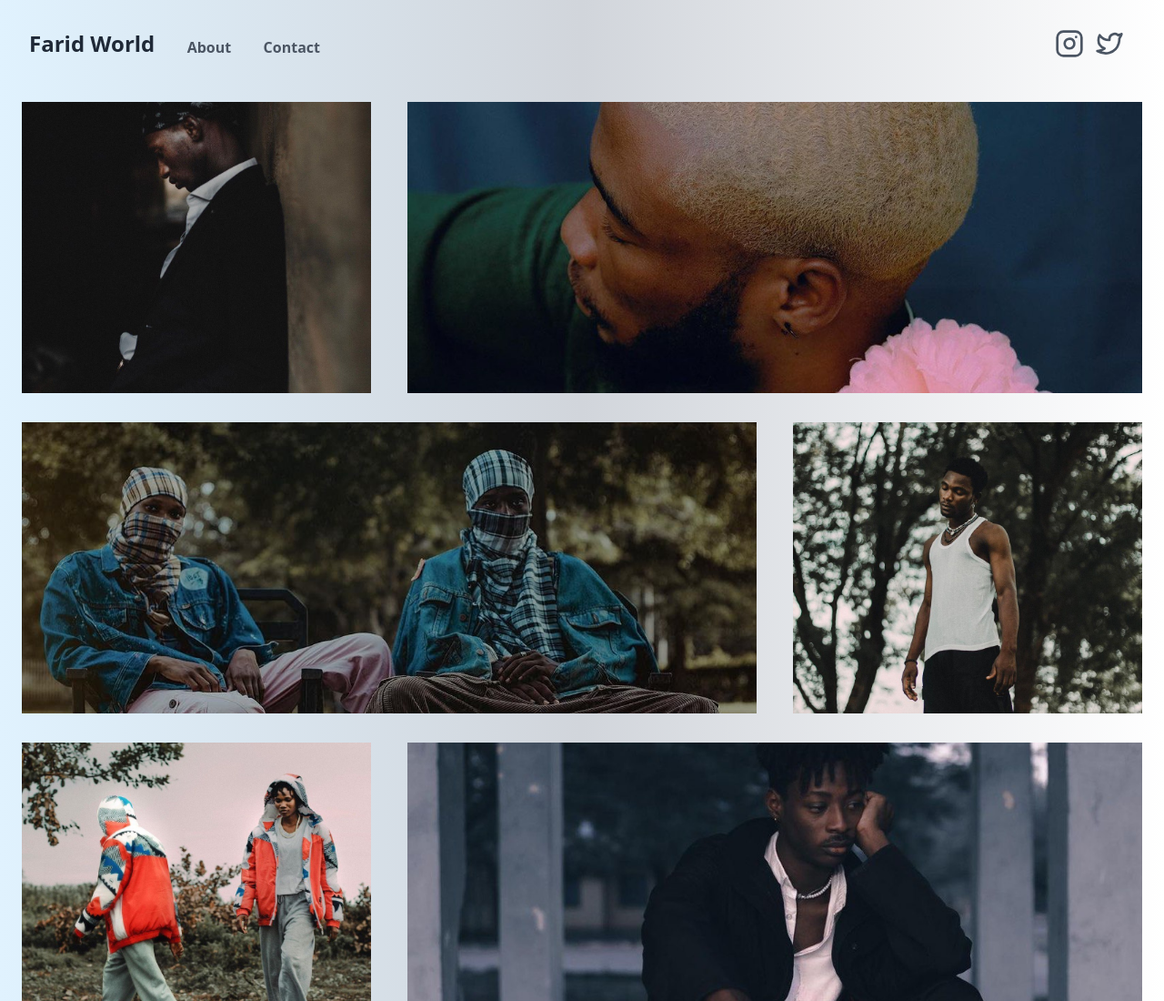
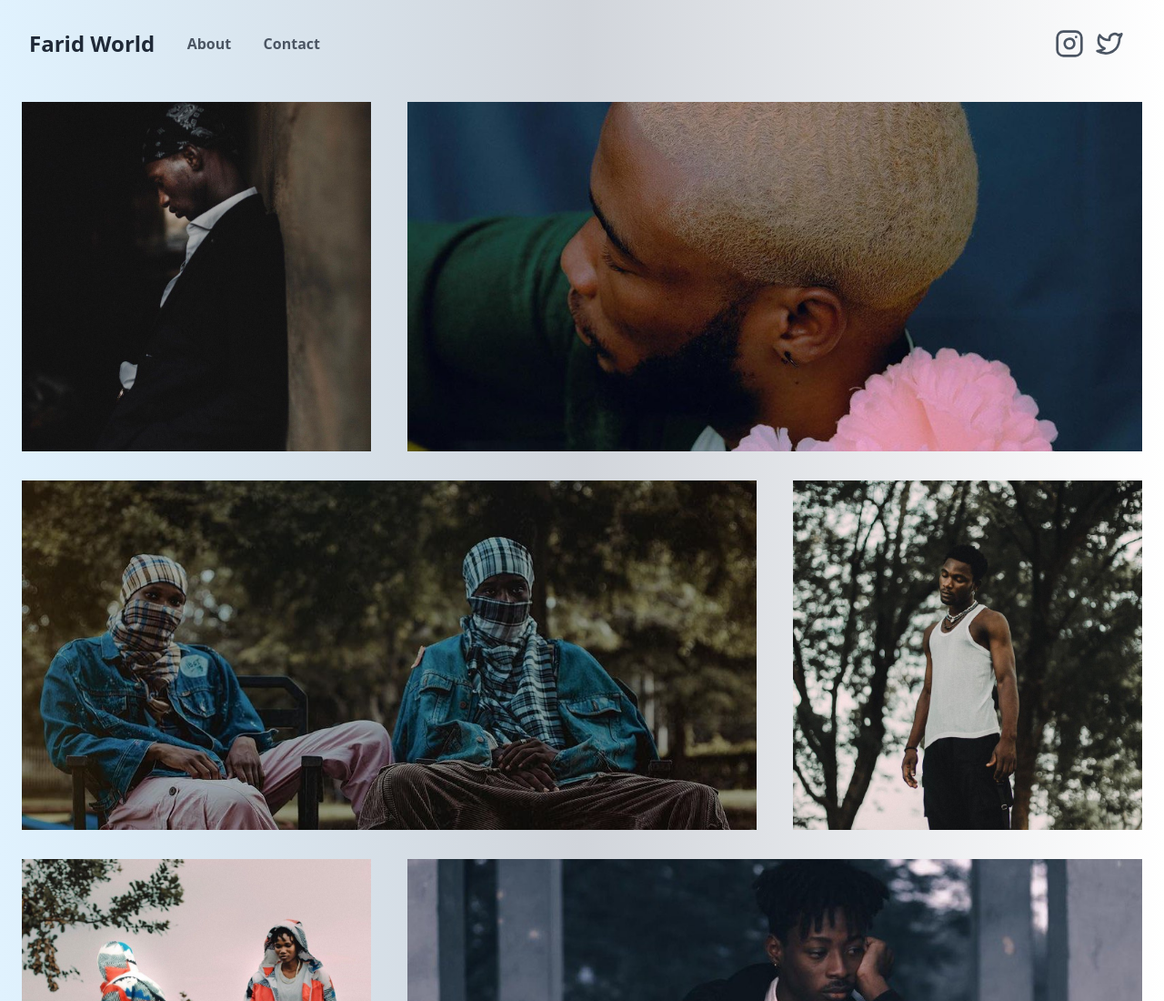
Before and after one commit to Gcom1220/Photography-Site, a plain HTML site: page index.html in a window 1280 px wide. Shown: the top 1100 px of the page at 91% size. Drawn offline with nearby package versions, Linux system fonts and the light colour scheme.

Commit message:
finishes

```diff
--- a/index.html
+++ b/index.html
@@ -11,7 +11,7 @@
       <!--content wrapper-->
       <div class="p-8 flex items-end justify-between">
         <div class="w-60 md:w-80">
-          <nav class="flex justify-between items-end">
+          <nav class="flex justify-between items-center">
             <a
               href="index.html"
               class="font-bold text-xl md:text-2xl text-gray-800"
@@ -22,7 +22,7 @@
             >About</a>
             <a
               href="contact.html"
-              class="font-bold text-sm hover:text-base md:text-base md:hover:text-lg hover:text-gray-800"
+              class="font-bold text-sm hover:text-base md:text-base md:hover:text-92 hover80ext-gray-800"
             >Contact</a>
           </nav>
         </div>
@@ -79,14 +79,14 @@
           <img
             src="images/vision.jpg"
             alt="vision"
-            class="image-one w-full h-64 sm:h-80 object-cover"
+            class="image-one w-full h-96 object-cover"
           />
         </div>
         <div class="hover:shadow-xl my-4 md:col-span-2">
           <img
             src="images/seeds.jpg"
             alt="seeds"
-            class="image-one-right w-full h-64 sm:h-80 object-cover"
+            class="image-one-right w-full h-96 object-cover"
           />
         </div>
       </div>
@@ -98,14 +98,14 @@
           <img
             src="images/mania.jpg"
             alt="mania"
-            class="image-two w-full h-64 sm:h-80 object-cover"
+            class="image-two w-full h-96 object-cover"
           />
         </div>
         <div class="hover:shadow-xl my-4">
           <img
             src="images/grace.jpg"
             alt="grace"
-            class="image-two-right w-full h-64 sm:h-80 object-cover"
+            class="image-two-right w-full h-96 object-cover"
           />
         </div>
       </div>
@@ -117,14 +117,14 @@
           <img
             src="images/outwest.jpg"
             alt="outwest"
-            class="image-three w-full h-64 sm:h-80 object-cover"
+            class="image-three w-full h-96 object-cover"
           />
         </div>
         <div class=".container hover:shadow-xl my-4 md:col-span-2">
           <img
             src="images/2021II.jpg"
             alt="2021II"
-            class="image-three-right w-full h-64 sm:h-80 object-cover"
+            class="image-three-right w-full h-96 object-cover"
           />
         </div>
       </div>
@@ -136,14 +136,14 @@
           <img
             src="images/playground.jpg"
             alt="playground"
-            class="image-four w-full h-64 sm:h-80 object-cover"
+            class="image-four w-full h-96 object-cover"
           />
         </div>
         <div class="hover:shadow-xl my-4">
           <img
             src="images/2021.jpg"
             alt="2021"
-            class="image-four-right w-full h-64 sm:h-80 object-cover"
+            class="image-four-right w-full h-96 object-cover"
           />
         </div>
       </div>
```
